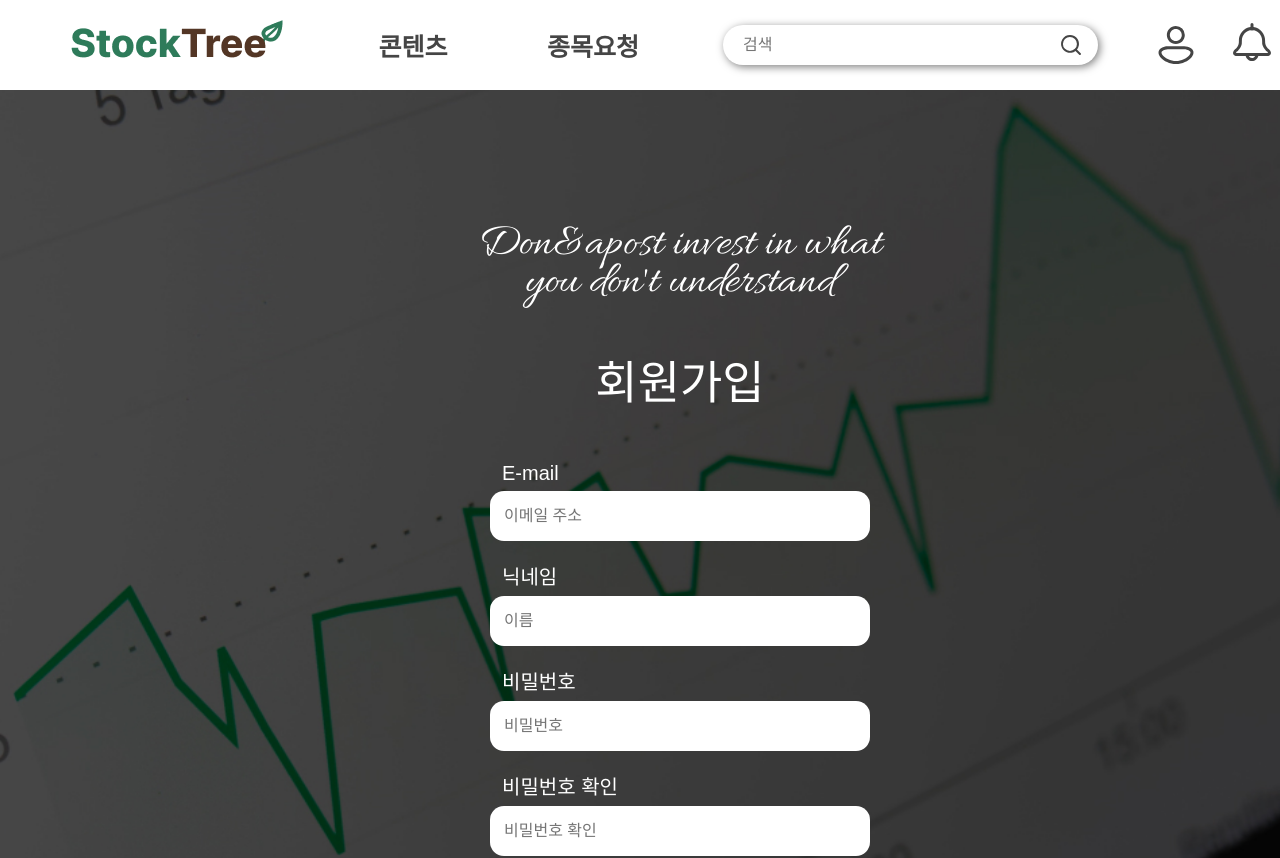
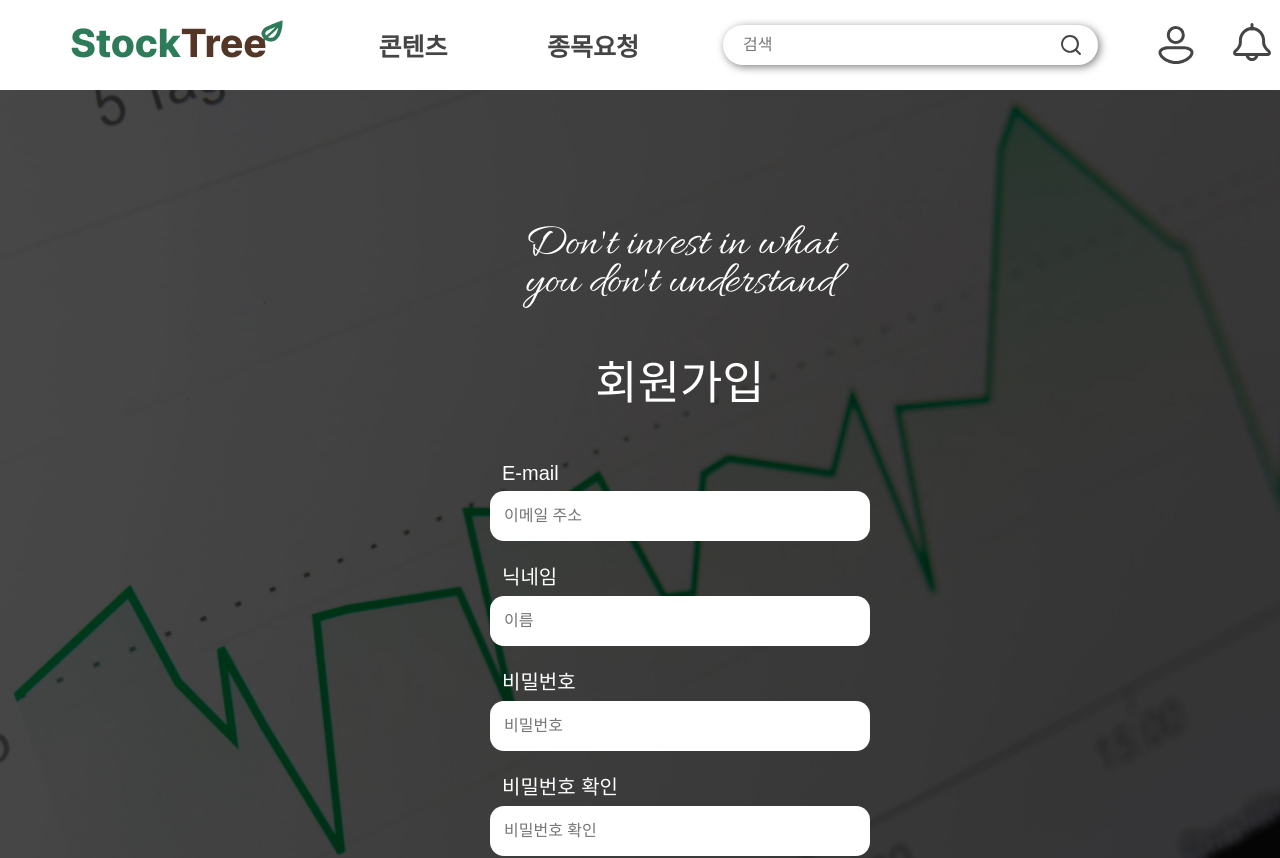
Before and after one commit to ApptiveDev/apptive-19th-hjfund-frontend, a Next.js app: page /signup in a window 1280 px wide. Shown: the top 858 px of the page. Built offline with nearby package versions, Linux system fonts and the light colour scheme; a web font is replaced by a local one.

Commit message:
fix: escape characters

```diff
--- a/src/app/(main)/login/page.js
+++ b/src/app/(main)/login/page.js
@@ -21,9 +21,9 @@ export default function Login() {
     <main className={styles.main}>
       <div className={styles.header}>
         <p className={styles.comment}>
-          Don't invest in what
+          Don&apos;t invest in what
           <br />
-          you don't understand
+          you don&apos;t understand
         </p>
         <p className={styles.hello}>
           환영합니다! <strong>{process.env.WEBSITE_NAME}</strong>입니다
--- a/src/app/(main)/page.js
+++ b/src/app/(main)/page.js
@@ -10,9 +10,9 @@ export default function Home() {
         <div className={styles.contents}>
           <div className={styles.comments}>
             <h1>
-              Don't invest in what
+              Don&apos;t invest in what
               <br />
-              you don't understand
+              you don&apos;t understand
             </h1>
             <p>- Warren Buffett -</p>
           </div>
--- a/src/app/(main)/signup/page.js
+++ b/src/app/(main)/signup/page.js
@@ -7,9 +7,9 @@ export default function Login() {
     <main className={styles.main}>
       <div className={styles.header}>
         <p className={styles.comment}>
-          Don&apost invest in what
+          Don&apos;t invest in what
           <br />
-          you don't understand
+          you don&apos;t understand
         </p>
         <p className={styles.hello}>회원가입</p>
       </div>
```
